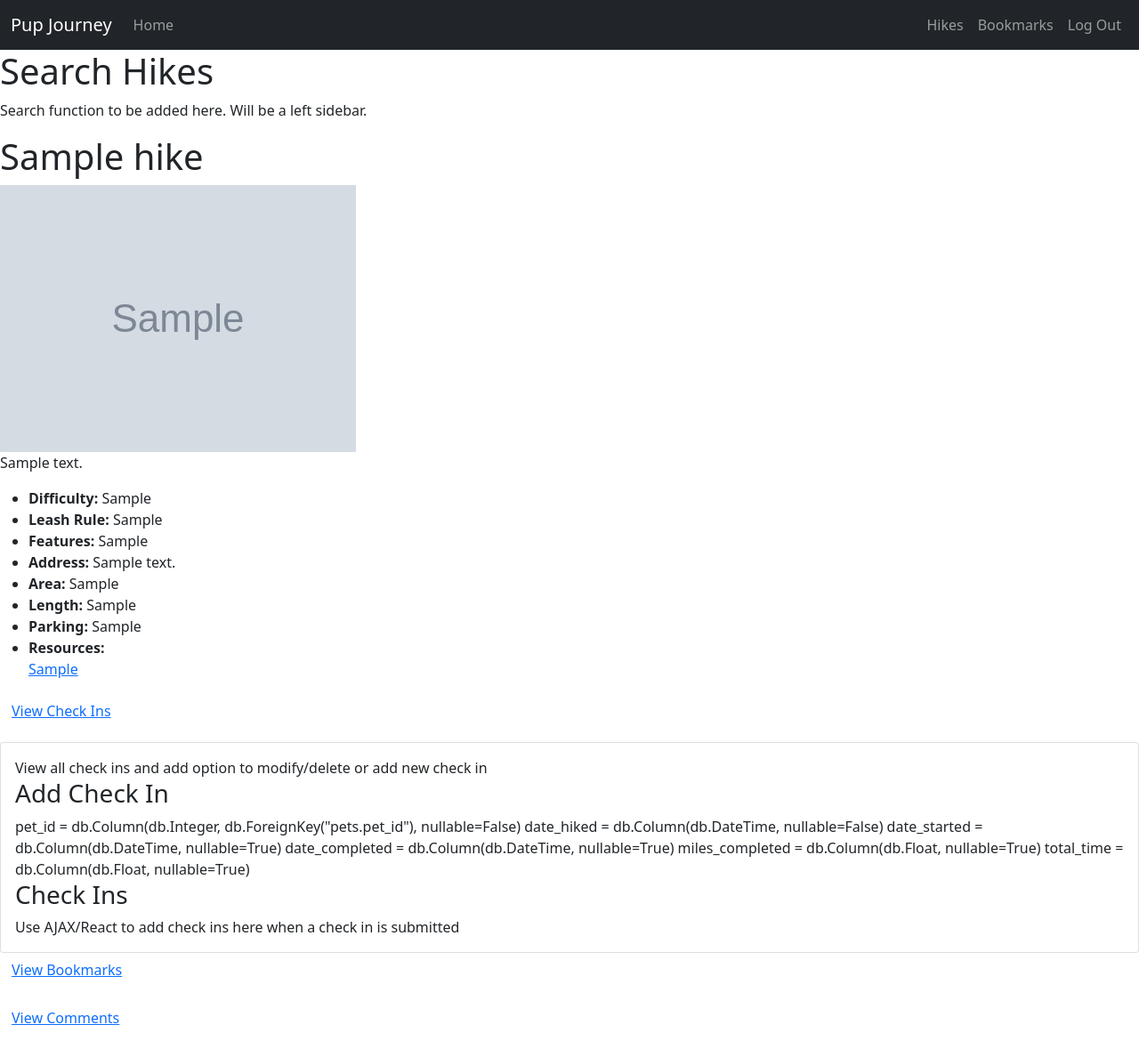
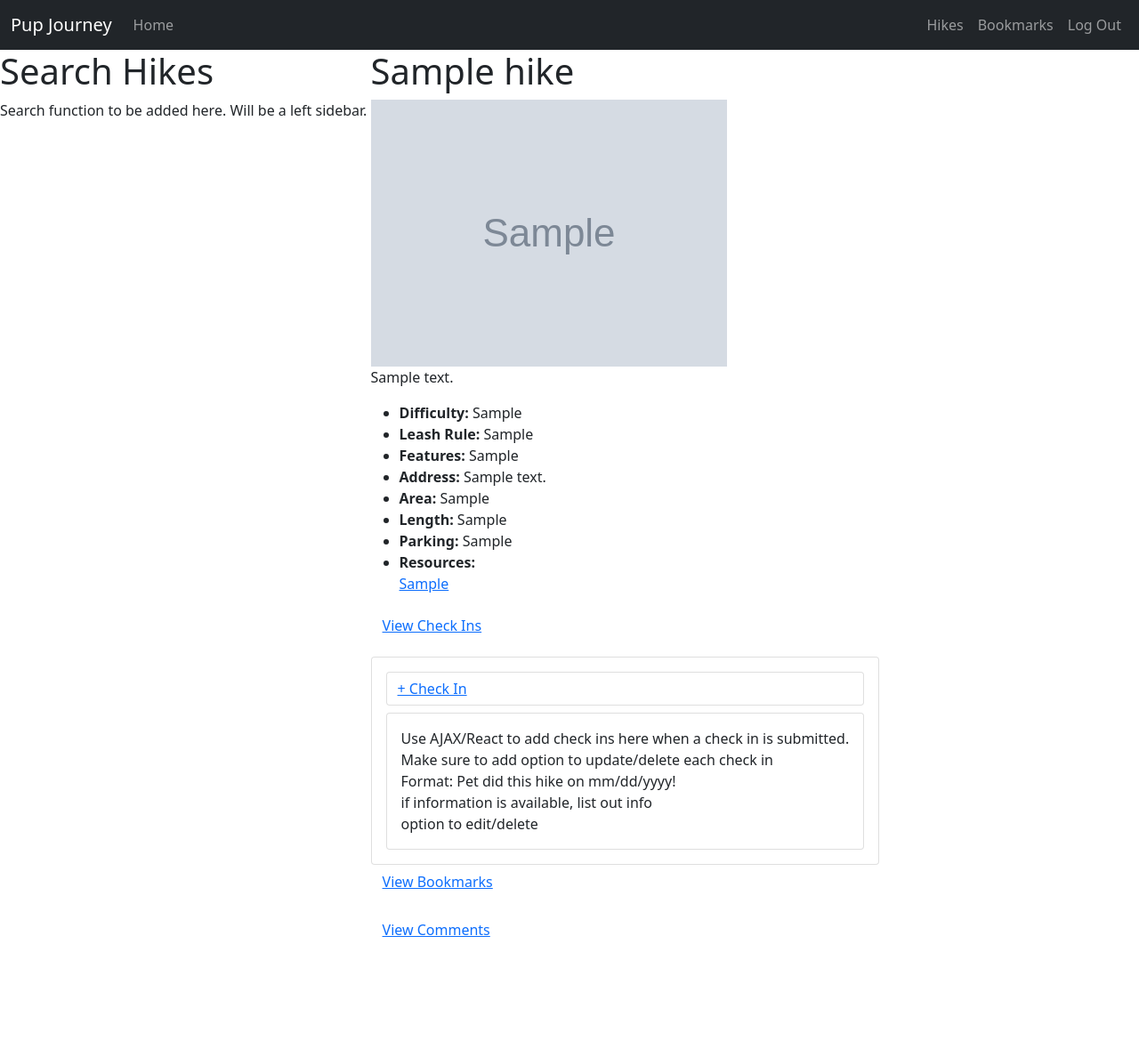
Before and after one commit to jenniferlei/Hackbright_Pup_Journey_Project, a Flask app: page /hikes/1 in a window 1280 px wide, after a click on "View Check Ins". Shown: the whole page at 89% size. After the commit the page ends 1053 px from the top, so only its background shows below. Run offline with Flask 2, Linux system fonts and the light colour scheme; the visitor is signed in with stand-in values (Sample User, id 1); tables that the repository leaves empty hold one stand-in row (values such as "Sample post"); grey boxes marked "Sample" are stand-in pictures.

Commit message:
Added view bookmarks and create check in on hike details

```diff
--- a/server.py
+++ b/server.py
@@ -46,20 +46,22 @@ def show_hike(hike_id):
     logged_in_email = session.get("user_email")
 
     if logged_in_email is None:
+
         return (render_template("hike_details.html", hike=hike,
                                                     hike_resources=hike_resources,
                                                     comments=comments))
     else:
         user = crud.get_user_by_email(logged_in_email)
+        pets = crud.get_pets_by_user_id(user.user_id)
         bookmarks_list_by_user = crud.get_bookmarks_lists_by_user_id(user.user_id)
-        # bookmarks_lists_by_hike is returning None :(
-        # Not showing up on hike_details page, however it is working when I test interactively on python3 -i crud.py
-        bookmarks_lists_by_hike = crud.get_bookmarks_lists_by_user_id_and_hike_id(user.user_id, hike_id)
+        bookmarks_lists_by_user_hike = crud.get_bookmarks_lists_by_user_id_and_hike_id(user.user_id, hike.hike_id)
+
         return (render_template("hike_details.html", hike=hike,
                                                     hike_resources=hike_resources,
                                                     comments=comments,
+                                                    pets=pets,
                                                     bookmarks_list_by_user=bookmarks_list_by_user,
-                                                    bookmarks_lists_by_hike=bookmarks_lists_by_hike))
+                                                    bookmarks_lists_by_user_hike=bookmarks_lists_by_user_hike))
 
 
 @app.route("/bookmarks")
@@ -111,12 +113,12 @@ def add_pet():
         birthday = request.form.get("birthday")
         breed = request.form.get("breed")
         pet_imgURL = request.form.get("pet_imgURL")
-        hikes_pets = []
+        check_ins = []
 
         if birthday == "":
             birthday = None
 
-        pet = crud.create_pet(user, pet_name, gender, birthday, breed, pet_imgURL, hikes_pets)
+        pet = crud.create_pet(user, pet_name, gender, birthday, breed, pet_imgURL, check_ins)
         db.session.add(pet)
         db.session.commit()
         flash(f"Success! {pet_name} has been added.")
@@ -124,8 +126,51 @@ def add_pet():
     return redirect("/")
 
 
+@app.route("/hikes/<hike_id>/check-in", methods=["POST"])
+def add_check_in(hike_id):
+    """Add check in for a hike."""
+
+    logged_in_email = session.get("user_email")
+
+    if logged_in_email is None:
+        flash("You must log in to check in.")
+    else:
+        user = crud.get_user_by_email(logged_in_email)
+        hike = crud.get_hike_by_id(hike_id)
+        pet_id = request.form.get("pet_id")
+        pet = crud.get_pet_by_id(pet_id)
+        date_hiked = request.form.get("date_hiked")
+        date_started = request.form.get("date_started")
+
+        if date_started == "":
+            date_started = None
+
+        date_completed = request.form.get("date_completed")
+
+        if date_completed == "":
+            date_completed = None
+
+        miles_completed = request.form.get("miles_completed")
+
+        if miles_completed == "":
+            miles_completed = None
+
+        total_time = request.form.get("total_time")
+
+        if total_time == "":
+            total_time = None
+
+        check_in = crud.create_check_in(hike, pet, date_hiked, date_started, date_completed, miles_completed, total_time)
+        db.session.add(check_in)
+        db.session.commit()
+        flash(f"Success! {pet.pet_name} has been checked into {hike.hike_name}.")
+
+    return redirect(f"/hikes/{hike_id}")
+
+
 @app.route("/hikes/<hike_id>/bookmark", methods=["POST"])
 def add_hike_to_bookmark(hike_id):
+    """Add hike to a bookmarks list"""
     logged_in_email = session.get("user_email")
 
     if logged_in_email is None:
@@ -158,6 +203,7 @@ def add_hike_to_bookmark(hike_id):
 
 @app.route("/hikes/<hike_id>/comments", methods=["POST"])
 def add_comment(hike_id):
+    """Add a comment for a hike"""
     logged_in_email = session.get("user_email")
 
     if logged_in_email is None:
@@ -245,46 +291,6 @@ def process_logout():
     flash("Successfully logged out!")
     return redirect("/")
 
-# @app.route("/movies/<movie_id>/ratings", methods=["POST"])
-# def create_rating(movie_id):
-
-#     logged_in_email = session.get("user_email")
-#     rating_score = request.form.get("rating")
-
-#     if logged_in_email is None:
-#         flash("You must log in to rate a movie.")
-#     elif not rating_score:
-#         flash("Error: you didn't select a score for your rating.")
-#     else:
-#         user = crud.get_user_by_email(logged_in_email)
-#         movie = crud.get_movie_by_id(movie_id)
-
-#         rating = crud.create_rating(user, movie, int(rating_score))
-#         db.session.add(rating)
-#         db.session.commit()
-
-#         flash(f"You rated this movie {rating_score} out of 5.")
-
-#     return redirect(f"/movies/{movie_id}")
-
-
-# @app.route("/users")
-# def all_users():
-#     """View all users."""
-
-#     users = crud.get_users()
-
-#     return render_template("all_users.html", users=users)
-
-
-# @app.route("/users/<user_id>")
-# def show_user(user_id):
-#     """Show details on a particular user."""
-
-#     user = crud.get_user_by_id(user_id)
-
-#     return render_template("user_details.html", user=user)
-
 
 if __name__ == "__main__":
     # DebugToolbarExtension(app)
--- a/templates/hike_details.html
+++ b/templates/hike_details.html
@@ -29,55 +29,90 @@
   </ul>
 
   {% if "login" in session %}
+
+
+
   <p>
     <a class="btn btn-link" data-bs-toggle="collapse" href="#collapse-hike-check-ins" role="button" aria-expanded="false" aria-controls="collapse-hike-check-ins">
       View Check Ins
     </a>
   </p>
-  <div class="collapse" id="collapse-hike-check-ins">
-    <div class="card card-body">
-      View all check ins and add option to modify/delete or add new check in
 
-      <div class="add-check-in">
-        <h3>Add Check In</h3>
-
-        <form action="/hikes/{{ hike.hike_id }}/check-in" id="form-check-in">
-
-          pet_id = db.Column(db.Integer,
-                    db.ForeignKey("pets.pet_id"),
-                    nullable=False)
-          date_hiked = db.Column(db.DateTime,
-                        nullable=False)
-          date_started = db.Column(db.DateTime,
-                        nullable=True)
-          date_completed = db.Column(db.DateTime,
-                            nullable=True)
-          miles_completed = db.Column(db.Float,
-                            nullable=True)
-          total_time = db.Column(db.Float,
-                        nullable=True)
+  <div class="collapse card card-body" id="collapse-hike-check-ins">
 
 
+      <a class="btn btn-link card card-title text-start" data-bs-toggle="collapse" href="#collapse-check-in-to-hike" role="button" aria-expanded="false" aria-controls="collapse-check-in-to-hike">
+        + Check In
+      </a>
 
 
+      <div class="collapse card card-body" id="collapse-check-in-to-hike">
+        <h4 id="form-check-in-hike-heading">Add Check In</h4>
 
+        <form action="/hikes/{{ hike.hike_id }}/check-in" id="form-check-in" method="POST">
+          <div>
+            <label for="pet_id" class="sr-only">Pet</label>
+            <select name="pet_id" class="form-control input-lg">
+              {% for pet in pets %}
+              <option value="{{ pet.pet_id }}">{{ pet.pet_name }}</option>
+              {% endfor %}
+            </select>
+          </div>
+
+          <div>
+            <label for="date_hiked" class="sr-only">Date Hiked</label>
+            <input type="date"
+                    name="date_hiked"
+                    class="form-control input-lg"
+                    required>
+          </div>
+
+          <div>
+            <label for="date_started" class="sr-only">Date Started</label>
+            <input type="date"
+                    name="date_started"
+                    class="form-control input-lg">
+          </div>
+
+          <div>
+            <label for="date_completed" class="sr-only">Date Completed</label>
+            <input type="date"
+                    name="date_completed"
+                    class="form-control input-lg">
+          </div>
+
+          <div>
+            <label for="miles_completed" class="sr-only">Miles Completed</label>
+            <input type="number"
+                    step=.1
+                    min=0
+                    name="miles_completed"
+                    class="form-control input-lg">
+          </div>
+
+          <div>
+            <label for="total_time" class="sr-only">Total Time (Hours)</label>
+            <input type="number"
+                    step=.1
+                    min=0
+                    name="total_time"
+                    class="form-control input-lg">
+          </div>
+
+          <button class="btn btn-sm btn-primary btn-block mt-4" type="submit">Save</button>
 
         </form>
-
-
-
       </div>
 
-      <div class="check-ins">
-        <h3>Check Ins</h3>
-
-        Use AJAX/React to add check ins here when a check in is submitted
+      <div class="card card-body">
+        Use AJAX/React to add check ins here when a check in is submitted.
+        <br>Make sure to add option to update/delete each check in
+        <br>Format: Pet did this hike on mm/dd/yyyy!
+        <br>if information is available, list out info
+        <br>option to edit/delete
+      </div>
     </div>
 
-
-
-    </div>
-  </div>
 
 
   <p>
@@ -85,65 +120,105 @@
       View Bookmarks
     </a>
   </p>
-  <div class="collapse" id="collapse-hike-bookmarks">
-    <div class="card card-body">
-      Add option to add to an existing list (create dropdown using for loop from bookmarks database)
+
+  <div class="collapse card card-body" id="collapse-hike-bookmarks">
+
+
+    <a class="btn btn-link card card-title text-start" data-bs-toggle="collapse" href="#collapse-bookmark-hike" role="button" aria-expanded="false" aria-controls="collapse-bookmark-hike">
+      + Bookmark
+    </a>
+
+    <div class="collapse card card-body" id="collapse-bookmark-hike">
+
       <form action="/hikes/{{ hike.hike_id }}/bookmark" id="form-hike-new-bookmark-list" method="POST">
-        <h3 id="form-hike-new-bookmark-list-heading">Add to New Bookmark List</h3>
+        <h4 id="form-hike-new-bookmark-list-heading">Add to New Bookmark List</h4>
 
+        <div>
           <input type="text"
                   name="bookmarks_list_name"
                   class="form-control input-lg"
                   placeholder="Hikes I Want To Visit"
                   required
                   autofocus>
+        </div>
 
-        <button class="btn btn-sm btn-primary btn-block mt-4" type="submit">Save
-        </button>
+        <div>
+          <button class="btn btn-sm btn-primary btn-block mt-4" type="submit">Save</button>
+        </div>
       </form>
 
+      <br>
+
       <form action="/hikes/{{ hike.hike_id }}/bookmark" id="form-hike-existing-bookmark-list" method="POST">
-        <h3 id="form-hike-existing-bookmark-list-heading">Add to Existing Bookmark List</h3>
+
+        <h4 id="form-hike-existing-bookmark-list-heading">Add to Existing Bookmark List</h4>
+
         <div>
-          <select name="bookmarks_list_name">
+          <select name="bookmarks_list_name" class="form-control input-lg">
             {% for bookmarks_list in bookmarks_list_by_user %}
             <option value="{{ bookmarks_list.bookmarks_list_name }}">{{ bookmarks_list.bookmarks_list_name }}</option>
             {% endfor %}
           </select>
+        </div>
 
-          <button class="btn btn-sm btn-primary btn-block mt-4" type="submit">Save
-          </button>
+        <div>
+          <button class="btn btn-sm btn-primary btn-block mt-4" type="submit">Save</button>
         </div>
+
       </form>
+    </div>
 
-      {% if bookmarks_lists_by_hike != None %}
-      <br><br>You have this hike on these lists:
+      {% if bookmarks_lists_by_user_hike != None %}
+      <div class="card card-body">
+        You have this hike on these lists:
         <ul>
-
-        {% for bookmarks_list in bookmarks_lists_by_hike %}
+          {% for bookmarks_list in bookmarks_lists_by_user_hike %}
             <li>
+              <a class="btn btn-link" data-bs-toggle="collapse" href="#collapse-bookmarks-{{ bookmarks_list.bookmarks_list_id }}" role="button" aria-expanded="false" aria-controls="collapse-bookmarks-{{ bookmarks_list.bookmarks_list_id }}">
                 {{ bookmarks_list.bookmarks_list_name }}
+              </a>
+              <div class="collapse card card-body" id="collapse-bookmarks-{{ bookmarks_list.bookmarks_list_id }}">
+                {% for hike in bookmarks_list.hikes %}
+                <a href="/hikes/{{ hike.hike_id }}" target="_blank">{{ hike.hike_name }}</a>
+                {% endfor %}
+              </div>
             </li>
           {% endfor %}
         </ul>
+
+
+
+
+      </div>
       {% endif %}
     </div>
-  </div>
+
+
+
   {% endif %}
+
+
+
+
 
   <p>
     <a class="btn btn-link" data-bs-toggle="collapse" href="#collapse-hike-comments" role="button" aria-expanded="false" aria-controls="collapse-hike-comments">
       View Comments
     </a>
   </p>
-  <div class="collapse" id="collapse-hike-comments">
-    <div class="card card-body">
+
+  <div class="collapse card card-body" id="collapse-hike-comments">
 
     {% if "login" in session %}
 
-      <div class="add-comment">
+    <a class="btn btn-link card card-title text-start" data-bs-toggle="collapse" href="#collapse-add-comment" role="button" aria-expanded="false" aria-controls="collapse-add-comment">
+    + Comment
+    </a>
+
+    <div class="collapse card card-body" id="collapse-add-comment">
+
       <form action="/hikes/{{ hike.hike_id }}/comments" id="form-add-comment" method="POST">
-          <h3 class="form-add-comment-heading">Add Comment</h3>
+        <h4 class="form-add-comment-heading">Add Comment</h4>
 
           <div>
             <input type="text"
@@ -152,10 +227,11 @@
                     placeholder="Enter your comment here"
                     required>
           </div>
-            <button class="btn btn-sm btn-primary btn-block mt-4" type="submit">Submit
-            </button>
+
+          <div>
+            <button class="btn btn-sm btn-primary btn-block mt-4" type="submit">Submit</button>
+          </div>
       </form>
-      </div>
 
     {% else %}
 
@@ -163,9 +239,10 @@
 
     {% endif %}
 
-      <div class="comments">
-        <h3>Comments</h3>
-        Use AJAX/React to add comments here when a comment is submitted
+    </div>
+
+    <div class="card card-body" id="comments">
+      <p>Use AJAX/React to add comments here when a comment is submitted</p>
 
       {% for comment in comments %}
       <p>
@@ -174,13 +251,9 @@
       </p>
       {% endfor %}
     </div>
+
   </div>
 
-
-
-
-
-    </div>
 </div>
 
 
```
Also changed, not shown: crud.py (+15 -7 lines), model.py (+12 -12 lines), templates/all_bookmarks.html (+4 -6 lines), templates/homepage.html (+7 -7 lines). Lines whose indentation alone changed are shown as unchanged.
